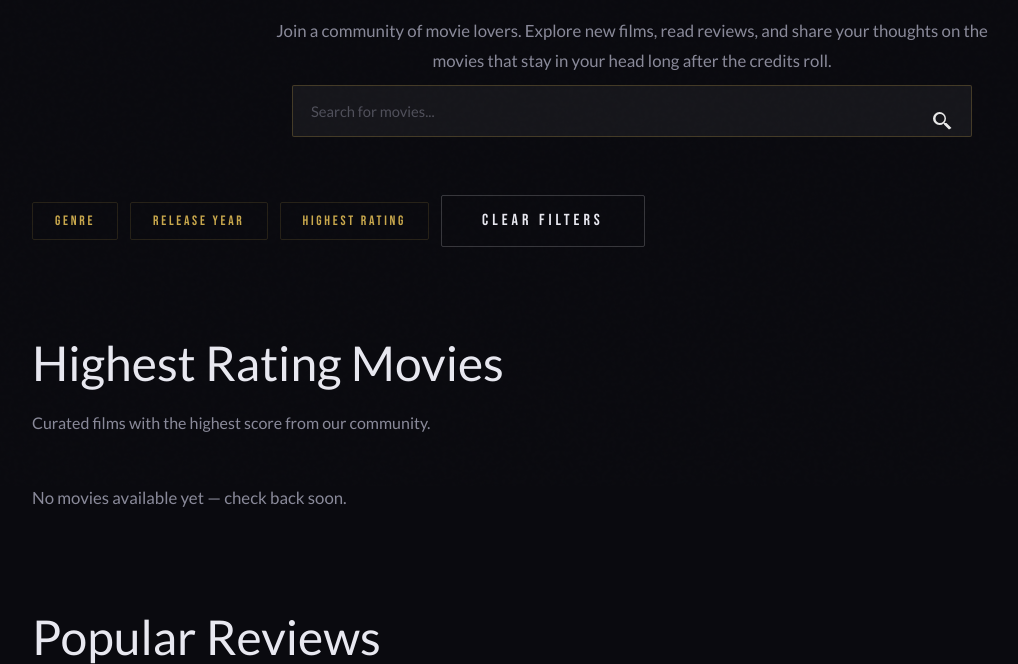
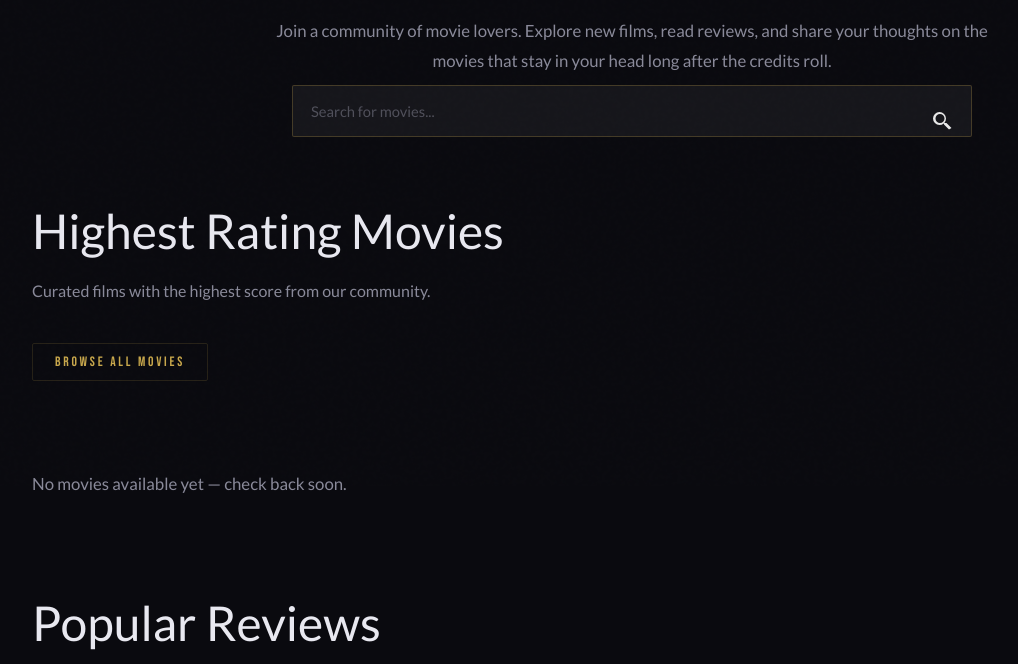
Before and after one commit to bakietle/CITS3403-AGILE-WEB-DEVELOPMENT-Project, a Flask app: page / in a window 1280 px wide. Shown: the part 314-978 px from the top of the page, without its empty margins (8-1026 px from the left). Run offline with Flask 3, Linux system fonts and the light colour scheme; data that the repository does not hold is empty; some libraries are stand-ins or nearby versions.

Commit message:
fix(home): remove non-functional filter bar buttons
The 'Genre / Release Year / Highest Rating / Clear Filters' row on the
home page all pointed to /search with no query parameters pre-filled,
so clicking any of them was indistinguishable from clicking the others.
That misled users into expecting an active filter view that never
materialised.

Replace the four buttons with a single honest 'Browse all movies' link
that goes to the search page where the actual filter UI lives.
'Highest Rating' was also redundant with the section title right below
('Highest Rating Movies'), and 'Clear Filters' makes no sense on a
page with no filters to clear.

```diff
--- a/app/templates/home_page.html
+++ b/app/templates/home_page.html
@@ -62,15 +62,18 @@
   <section class="page-section">
     <div class="page-container">
       <div class="section-head">
-        <div class="filter-bar">
-          <a href="{{ url_for('search') }}" class="btn-nav">Genre</a>
-          <a href="{{ url_for('search') }}" class="btn-nav">Release Year</a>
-          <a href="{{ url_for('search') }}" class="btn-nav">Highest Rating</a>
-          <a href="{{ url_for('search') }}" class="btn-ghost">Clear Filters</a>
-        </div>
         <div>
           <h2 class="section-title">Highest Rating Movies</h2>
           <p class="section-subtitle">Curated films with the highest score from our community.</p>
+        </div>
+        {#
+          The old "Genre / Release Year / Highest Rating / Clear Filters"
+          row was removed because every button just linked to /search
+          without pre-filling anything, which set false expectations.
+          One honest link to the full search page replaces them.
+        #}
+        <div class="filter-bar">
+          <a href="{{ url_for('search') }}" class="btn-nav">Browse all movies</a>
         </div>
       </div>
 
```
